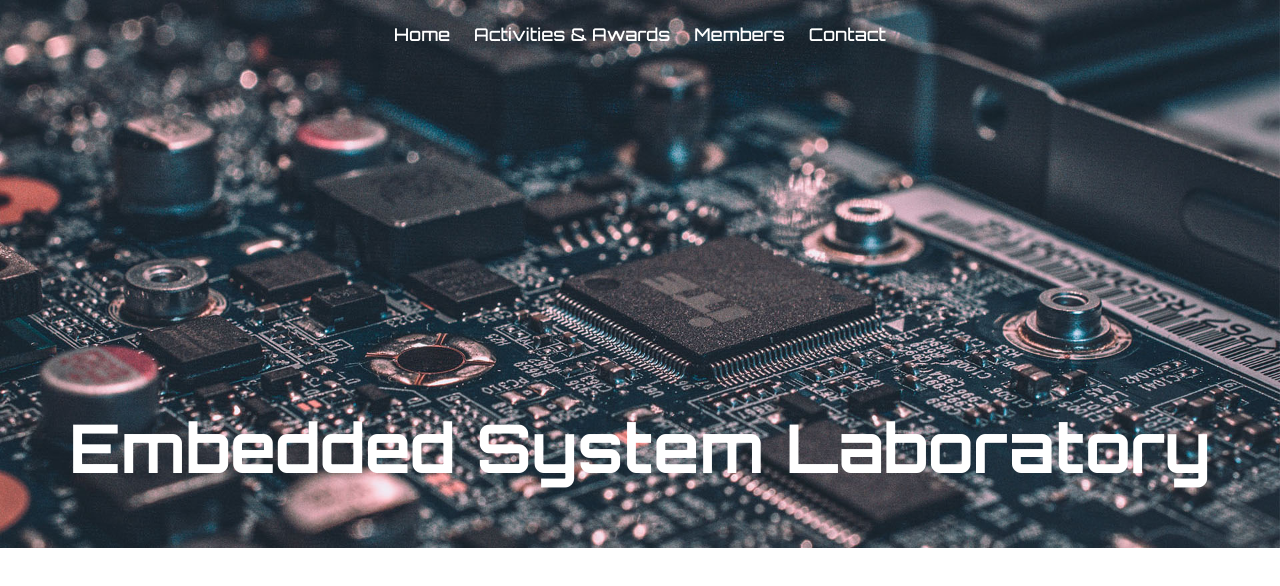
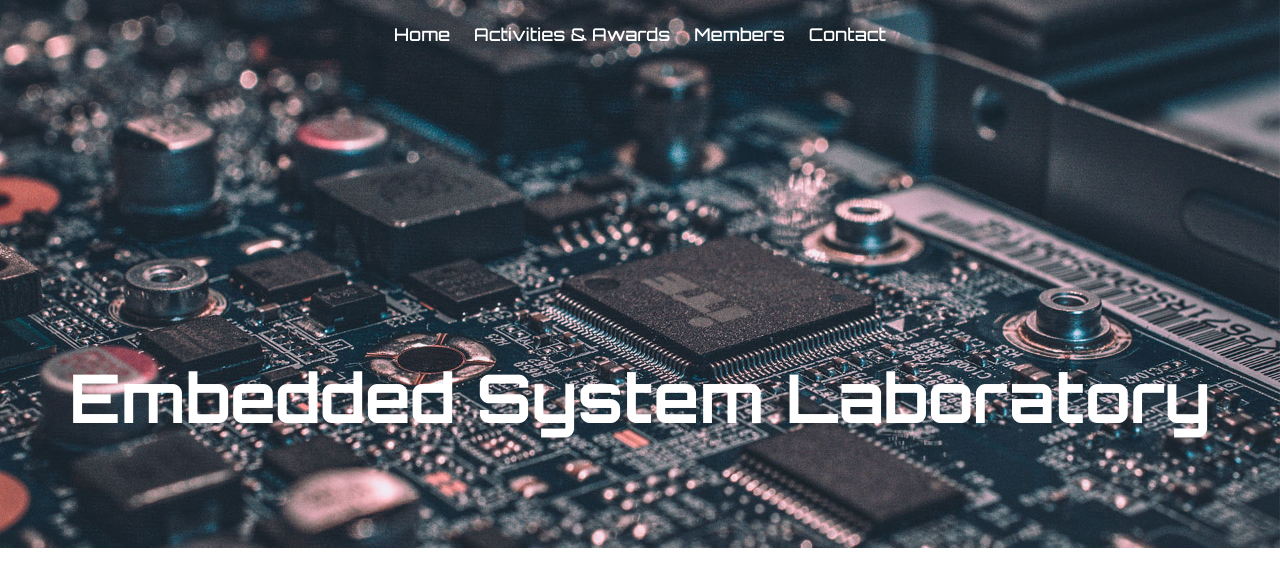
Before and after one commit to dnjooiopa/esl-official-website, a Vue app: page / in a window 1280 px wide. Shown: the top 586 px of the page. Built offline with nearby package versions, Linux system fonts and the light colour scheme.

Commit message:
change brand margin

```diff
--- a/src/components/Home.vue
+++ b/src/components/Home.vue
@@ -21,7 +21,7 @@ export default {
 
 .brand {
   position: absolute;
-  margin-top: 360px;
+  margin-top: 310px;
 
   font-size: 2.1rem;
   font-weight: 900;
```
